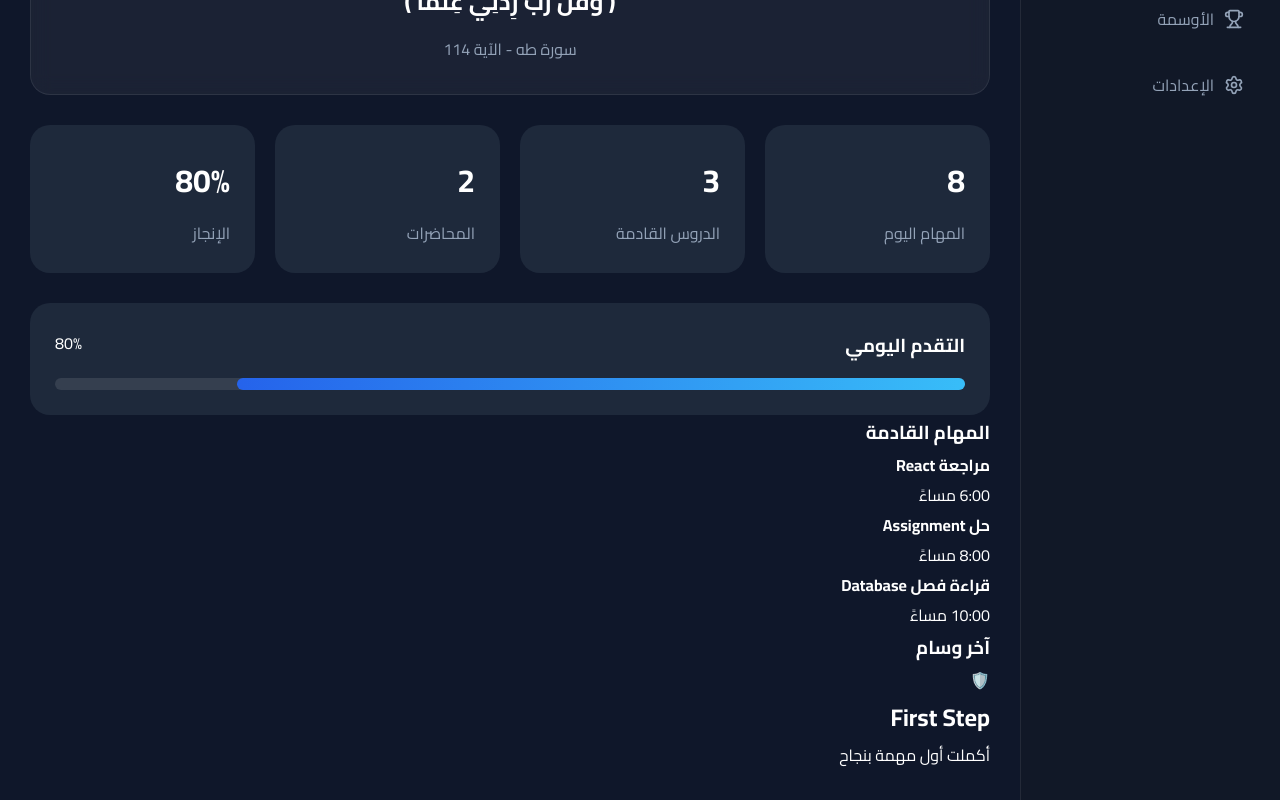
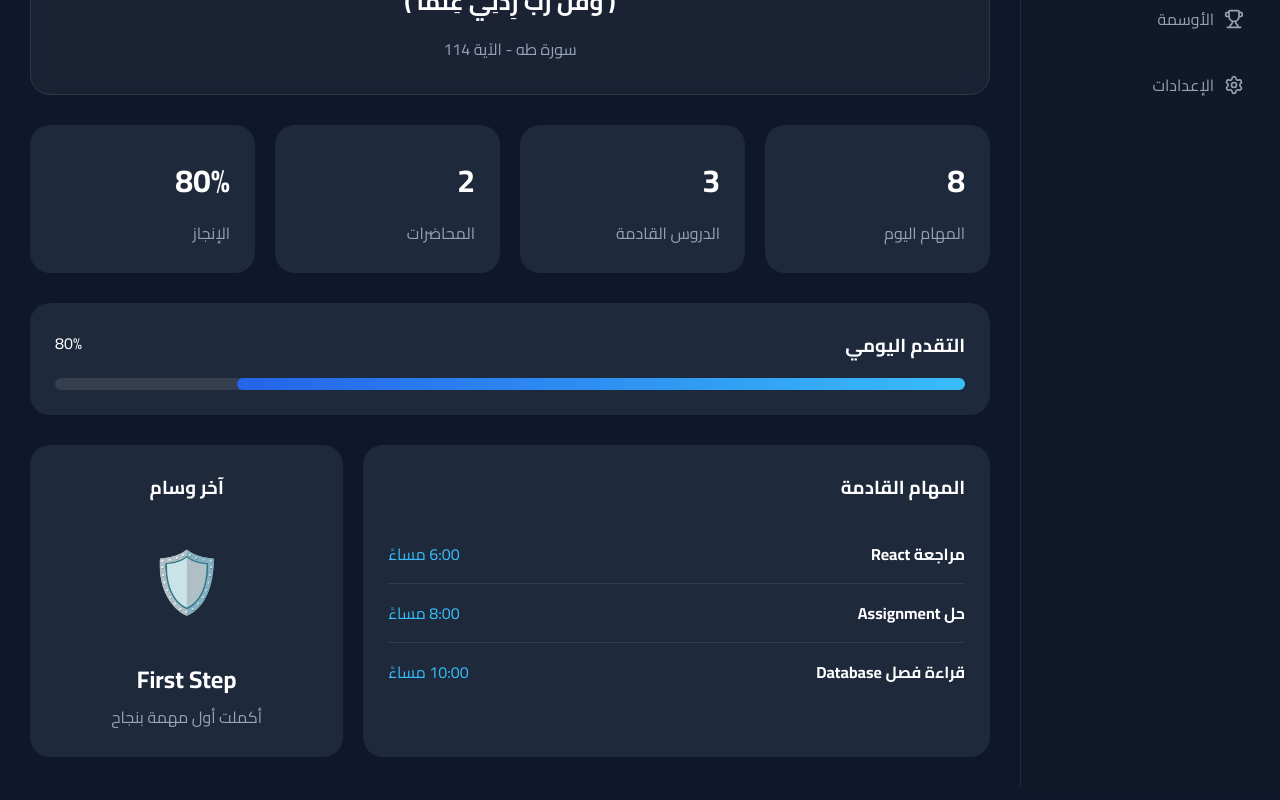
Before and after one commit to bt3762334-commits/study-shield, a React (Vite) app: page / in a window 1280 px wide. Shown: the part 378-1178 px from the top of the page. Built offline with nearby package versions, Linux system fonts and the light colour scheme.

Commit message:
Update globals.css

```diff
--- a/src/styles/globals.css
+++ b/src/styles/globals.css
@@ -254,3 +254,48 @@ a {
     #38bdf8
   );
 }
+.dashboard-grid {
+  display: grid;
+  grid-template-columns: 2fr 1fr;
+  gap: 20px;
+  margin-top: 30px;
+}
+
+.dashboard-card {
+  background: var(--card);
+  border-radius: 20px;
+  padding: 25px;
+}
+
+.dashboard-card h3 {
+  margin-bottom: 20px;
+}
+
+.task-item {
+  display: flex;
+  justify-content: space-between;
+  align-items: center;
+  padding: 14px 0;
+  border-bottom: 1px solid rgba(255,255,255,.08);
+}
+
+.task-item:last-child {
+  border-bottom: none;
+}
+
+.task-item span {
+  color: var(--secondary);
+}
+
+.achievement-preview {
+  text-align: center;
+}
+
+.badge-preview {
+  font-size: 60px;
+  margin: 20px 0;
+}
+
+.achievement-preview p {
+  color: var(--muted);
+}
```
